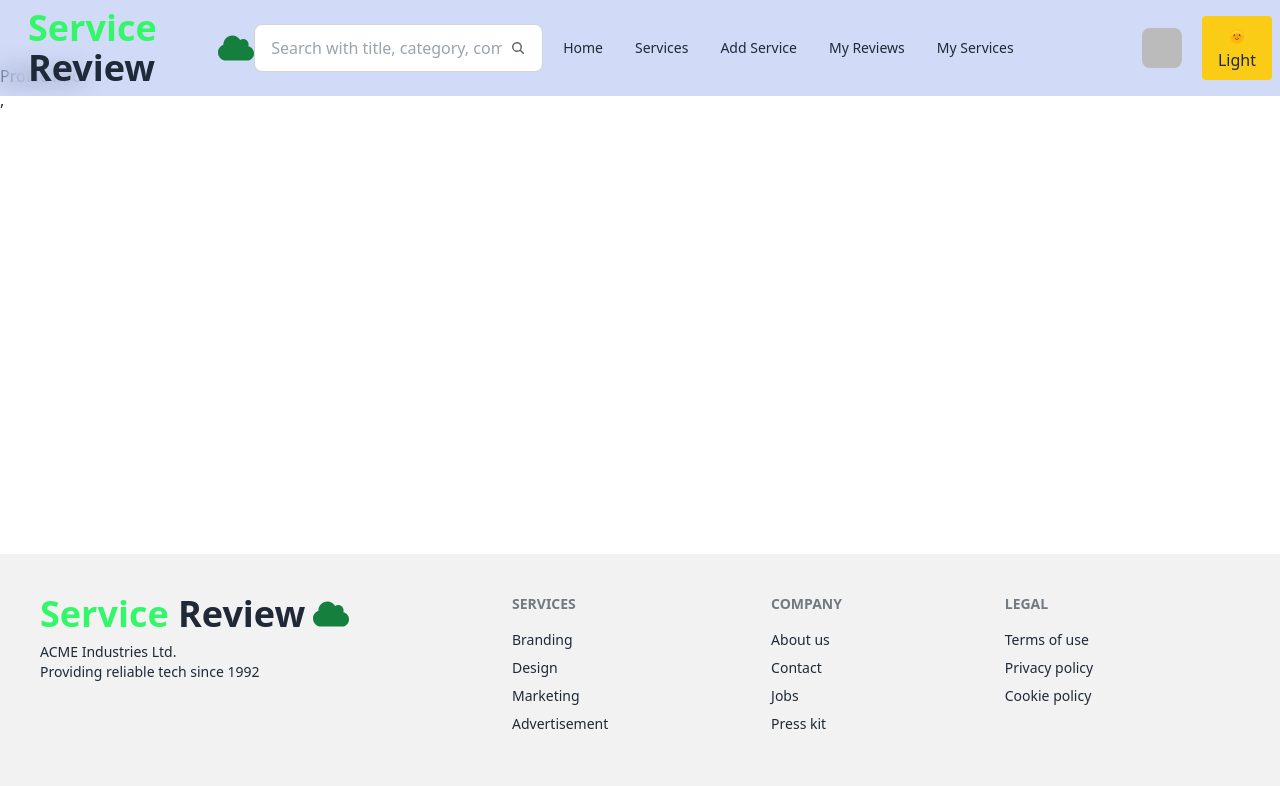
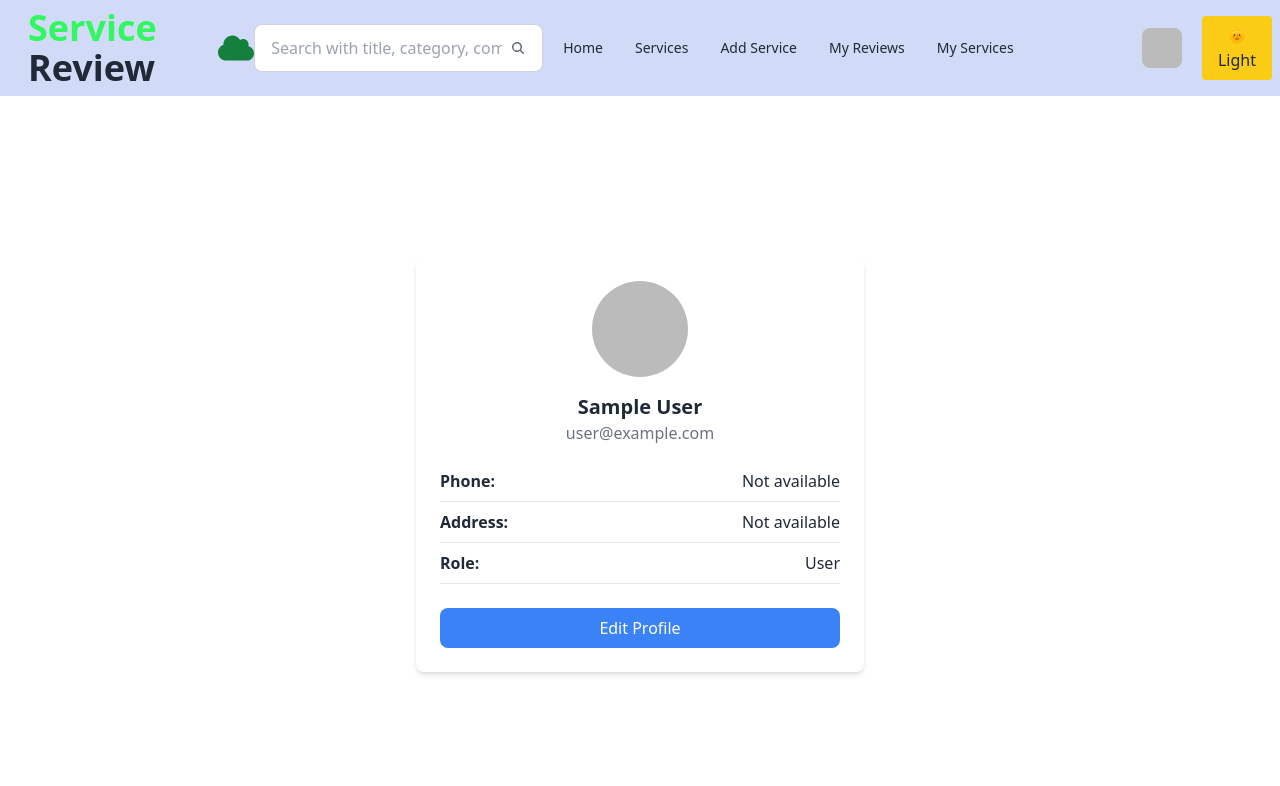
Before and after one commit to raselworshop/service-review-client, a React (Vite) app: page /profile in a window 1280 px wide. Shown: the top 786 px of the page. Built offline with nearby package versions, Linux system fonts and the light colour scheme; no server answers; sample sign-in values are in the browser's storage.

Commit message:
added the profile page with update

```diff
--- a/src/Pages/Profile.jsx
+++ b/src/Pages/Profile.jsx
@@ -1,11 +1,128 @@
-import React from 'react';
+import React, { useState } from "react";
+import UseAuth from "../Hooks/UseAuth";
+
+const UserProfile = ({ user, handleUpdate }) => {
+  const [showModal, setShowModal] = useState(false);
+
+  return (
+    <div className="min-h-screen flex items-center justify-center">
+      <div className=" shadow-md rounded-lg p-6 max-w-md w-full">
+        {/* Profile image */}
+        <div className="flex flex-col items-center">
+          <img
+            src={user.photoURL || "https://via.placeholder.com/150"}
+            alt="User Profile"
+            className="w-24 h-24 rounded-full mb-4"
+          />
+          <h1 className="text-xl font-bold">{user.displayName || "Name not provided"}</h1>
+          <p className="text-gray-500">{user.email || "Email not provided"}</p>
+        </div>
+
+        {/* other info */}
+        <div className="mt-6">
+          <div className="flex justify-between border-b pb-2 mb-2">
+            <span className="font-semibold">Phone:</span>
+            <span>{user.phone || "Not available"}</span>
+          </div>
+          <div className="flex justify-between border-b pb-2 mb-2">
+            <span className="font-semibold">Address:</span>
+            <span>{user.address || "Not available"}</span>
+          </div>
+          <div className="flex justify-between border-b pb-2 mb-2">
+            <span className="font-semibold">Role:</span>
+            <span>{user.role || "User"}</span>
+          </div>
+        </div>
+
+        {/* profile edit button */}
+        <div className="mt-6">
+          <button
+            onClick={() => setShowModal(true)}
+            className="bg-blue-500 text-white px-4 py-2 rounded-lg w-full hover:bg-blue-600"
+          >
+            Edit Profile
+          </button>
+        </div>
+      </div>
+
+      {/* Modal */}
+      {showModal && (
+        <div className="fixed inset-0 flex items-center justify-center backdrop-blur bg-black bg-opacity-50">
+          <div className=" p-6 rounded-lg shadow-lg max-w-sm w-full">
+            <h2 className="text-lg font-bold mb-4">Edit Profile</h2>
+            <form
+              onSubmit={(e) => {
+                e.preventDefault();
+                const formData = new FormData(e.target);
+                const updatedUser = {
+                  phone: formData.get("phone"),
+                  address: formData.get("address"),
+                  role: formData.get("role"),
+                };
+                handleUpdate(updatedUser);
+                setShowModal(false);
+              }}
+            >
+              <div className="mb-4">
+                <label className="block text-sm font-semibold">Phone</label>
+                <input
+                  name="phone"
+                  type="text"
+                  defaultValue={user.phone || ""}
+                  className="border w-full p-2 rounded-md"
+                />
+              </div>
+              <div className="mb-4">
+                <label className="block text-sm font-semibold">Address</label>
+                <input
+                  name="address"
+                  type="text"
+                  defaultValue={user.address || ""}
+                  className="border w-full p-2 rounded-md"
+                />
+              </div>
+              <div className="mb-4">
+                <label className="block text-sm font-semibold">Role</label>
+                <input
+                  name="role"
+                  type="text"
+                  defaultValue={user.role || "User"}
+                  className="border w-full p-2 rounded-md"
+                />
+              </div>
+              <div className="flex justify-end gap-4">
+                <button
+                  type="button"
+                  onClick={() => setShowModal(false)}
+                  className="px-4 py-2 rounded-lg btn"
+                >
+                  Cancel
+                </button>
+                <button
+                  type="submit"
+                  className="px-4 py-2 bg-blue-500 text-white rounded-lg hover:bg-blue-600"
+                >
+                  Save
+                </button>
+              </div>
+            </form>
+          </div>
+        </div>
+      )}
+    </div>
+  );
+};
 
 const Profile = () => {
-    return (
-        <div className='max-w-7xl mx-auto'>
-            Profile info
-        </div>
-    );
+  const { user, setUser } = UseAuth();
+
+  const handleUpdate = (updatedInfo) => {
+    const updatedUser = { ...user, ...updatedInfo };
+    setUser(updatedUser); // Update user information in your context or state
+    console.log("Updated User:", updatedUser);
+  };
+
+  return <UserProfile user={user} handleUpdate={handleUpdate} />;
 };
 
 export default Profile;
```
